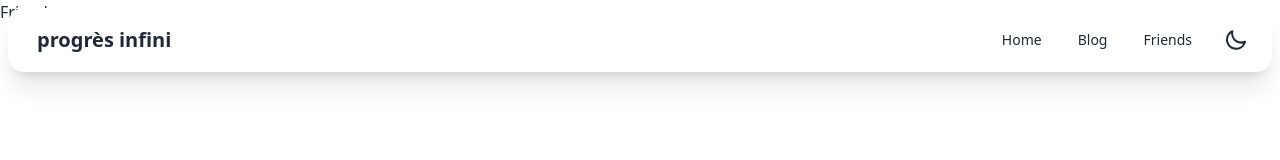
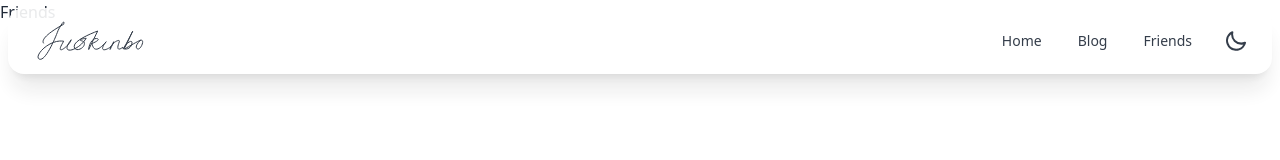
Before and after one commit to Juskinbo/home-juskinbo-react, a React (Vite) app: page /friends in a window 1280 px wide. Shown: the top 160 px of the page. Built offline with nearby package versions, Linux system fonts and the light colour scheme.

Commit message:
fix: separate NavBar from App

```diff
--- a/src/App.jsx
+++ b/src/App.jsx
@@ -1,124 +1,10 @@
-import { useState, useEffect } from 'react'
-import { Link, Outlet } from 'react-router-dom'
-
-const menuList = [
-  {
-    id: 1,
-    title: 'Home',
-    path: '/',
-  },
-  {
-    id: 2,
-    title: 'Blog',
-    path: '/blog',
-  },
-  {
-    id: 3,
-    title: 'Friends',
-    path: '/friends',
-  },
-]
+import NavBar from './components/NavBar'
+import { Outlet } from 'react-router-dom'
 
 function App() {
-  const [isDark, setIsDark] = useState(
-    JSON.parse(
-      localStorage.getItem('isDark')
-        ? localStorage.getItem('isDark')
-        : window.matchMedia('(prefers-color-scheme: dark)').matches
-    )
-  )
-
-  useEffect(() => {
-    localStorage.setItem('isDark', isDark)
-    document.documentElement.setAttribute(
-      'data-theme',
-      isDark ? 'dark' : 'light'
-    )
-  }, [isDark])
-
   return (
     <>
-      <div className='p-2 w-full absolute'>
-        <div className='navbar bg-base-100 shadow-xl w-auto rounded-box'>
-          <div className='flex-1 space-x-1'>
-            <div className='flex-none sm:hidden'>
-              <div className='dropdown'>
-                <label className='btn btn-square swap swap-rotate'>
-                  <input type='checkbox' />
-                  <svg
-                    className='swap-off fill-current'
-                    xmlns='http://www.w3.org/2000/svg'
-                    width='24'
-                    height='24'
-                    viewBox='0 0 512 512'
-                  >
-                    <path d='M64,384H448V341.33H64Zm0-106.67H448V234.67H64ZM64,128v42.67H448V128Z' />
-                  </svg>
-                  <svg
-                    className='swap-on fill-current'
-                    xmlns='http://www.w3.org/2000/svg'
-                    width='24'
-                    height='24'
-                    viewBox='0 0 512 512'
-                  >
-                    <polygon points='400 145.49 366.51 112 256 222.51 145.49 112 112 145.49 222.51 256 112 366.51 145.49 400 256 289.49 366.51 400 400 366.51 289.49 256 400 145.49' />
-                  </svg>
-                </label>
-                <ul
-                  tabIndex={0}
-                  className='menu dropdown-content z-[1] p-2 shadow bg-base-100 rounded-box w-fit mt-4'
-                >
-                  {menuList.map((menu) => {
-                    return (
-                      <li key={menu.id}>
-                        <Link to={menu.path}>{menu.title}</Link>
-                      </li>
-                    )
-                  })}
-                </ul>
-              </div>
-            </div>
-            <div>
-              <Link className='btn btn-ghost text-xl' to='/'>
-                progrès infini
-              </Link>
-            </div>
-          </div>
-
-          <div className='flex-none max-sm:hidden'>
-            <ul className='menu menu-horizontal space-x-1 p-0'>
-              {menuList.map((menu) => {
-                return (
-                  <li key={menu.id}>
-                    <Link to={menu.path}>{menu.title}</Link>
-                  </li>
-                )
-              })}
-            </ul>
-          </div>
-          <label className='swap swap-rotate px-4'>
-            <input
-              type='checkbox'
-              checked={isDark}
-              onChange={() => setIsDark(!isDark)}
-            />
-            <svg
-              className='swap-on fill-current w-6 h-6'
-              xmlns='http://www.w3.org/2000/svg'
-              viewBox='0 0 24 24'
-            >
-              <path d='M5.64,17l-.71.71a1,1,0,0,0,0,1.41,1,1,0,0,0,1.41,0l.71-.71A1,1,0,0,0,5.64,17ZM5,12a1,1,0,0,0-1-1H3a1,1,0,0,0,0,2H4A1,1,0,0,0,5,12Zm7-7a1,1,0,0,0,1-1V3a1,1,0,0,0-2,0V4A1,1,0,0,0,12,5ZM5.64,7.05a1,1,0,0,0,.7.29,1,1,0,0,0,.71-.29,1,1,0,0,0,0-1.41l-.71-.71A1,1,0,0,0,4.93,6.34Zm12,.29a1,1,0,0,0,.7-.29l.71-.71a1,1,0,1,0-1.41-1.41L17,5.64a1,1,0,0,0,0,1.41A1,1,0,0,0,17.66,7.34ZM21,11H20a1,1,0,0,0,0,2h1a1,1,0,0,0,0-2Zm-9,8a1,1,0,0,0-1,1v1a1,1,0,0,0,2,0V20A1,1,0,0,0,12,19ZM18.36,17A1,1,0,0,0,17,18.36l.71.71a1,1,0,0,0,1.41,0,1,1,0,0,0,0-1.41ZM12,6.5A5.5,5.5,0,1,0,17.5,12,5.51,5.51,0,0,0,12,6.5Zm0,9A3.5,3.5,0,1,1,15.5,12,3.5,3.5,0,0,1,12,15.5Z' />
-            </svg>
-            <svg
-              className='swap-off fill-current w-6 h-6'
-              xmlns='http://www.w3.org/2000/svg'
-              viewBox='0 0 24 24'
-            >
-              <path d='M21.64,13a1,1,0,0,0-1.05-.14,8.05,8.05,0,0,1-3.37.73A8.15,8.15,0,0,1,9.08,5.49a8.59,8.59,0,0,1,.25-2A1,1,0,0,0,8,2.36,10.14,10.14,0,1,0,22,14.05,1,1,0,0,0,21.64,13Zm-9.5,6.69A8.14,8.14,0,0,1,7.08,5.22v.27A10.15,10.15,0,0,0,17.22,15.63a9.79,9.79,0,0,0,2.1-.22A8.11,8.11,0,0,1,12.14,19.73Z' />
-            </svg>
-          </label>
-        </div>
-      </div>
+      <NavBar />
       <Outlet />
     </>
   )
--- /dev/null
+++ b/src/components/NavBar.jsx
@@ -0,0 +1,122 @@
+import { useState, useEffect } from 'react'
+import { Link } from 'react-router-dom'
+
+const menuList = [
+  {
+    id: 1,
+    title: 'Home',
+    path: '/',
+  },
+  {
+    id: 2,
+    title: 'Blog',
+    path: '/blog',
+  },
+  {
+    id: 3,
+    title: 'Friends',
+    path: '/friends',
+  },
+]
+
+const NavBar = () => {
+  const [isDark, setIsDark] = useState(
+    JSON.parse(
+      localStorage.getItem('isDark')
+        ? localStorage.getItem('isDark')
+        : window.matchMedia('(prefers-color-scheme: dark)').matches
+    )
+  )
+
+  useEffect(() => {
+    localStorage.setItem('isDark', isDark)
+    document.documentElement.setAttribute(
+      'data-theme',
+      isDark ? 'dark' : 'light'
+    )
+  }, [isDark])
+
+  return (
+    <div className='p-2 w-full absolute opacity-90'>
+      <div className='navbar bg-base-100 shadow-xl w-auto rounded-box'>
+        <div className='flex-1 space-x-1'>
+          <details className='flex-none sm:hidden dropdown'>
+            <summary className='btn btn-square btn-ghost'>
+              <svg
+                className='fill-current'
+                xmlns='http://www.w3.org/2000/svg'
+                width='24'
+                height='24'
+                viewBox='0 0 512 512'
+              >
+                <path d='M64,384H448V341.33H64Zm0-106.67H448V234.67H64ZM64,128v42.67H448V128Z' />
+              </svg>
+            </summary>
+            <ul className='menu dropdown-content z-[1] p-2 shadow bg-base-100 rounded-box w-fit mt-4'>
+              {menuList.map((menu) => {
+                return (
+                  <li key={menu.id}>
+                    <Link to={menu.path}>{menu.title}</Link>
+                  </li>
+                )
+              })}
+            </ul>
+          </details>
+          <div>
+            <Link className='btn btn-ghost text-xl' to='/'>
+              <svg
+                className='logo'
+                width='107'
+                height='39'
+                viewBox='0 0 107 39'
+                fill='none'
+                xmlns='http://www.w3.org/2000/svg'
+              >
+                <path
+                  d='M6.69445 22.2329C4.52778 20.7329 5.49445 14.8329 26.6944 3.23295C27.8944 -2.76705 23.5278 4.73295 21.1944 9.23295C17.3611 19.5663 8.29444 39.8329 2.69444 38.2329C-4.30556 36.2329 11.6944 17.7329 26.6944 20.2329C16.1944 37.2329 32.6944 24.7329 34.1944 18.7329C21.1944 35.2329 41.6944 30.2329 49.1944 17.2329C36.6944 19.2329 47 19.5 47.1944 21.2329C49.1944 27.2329 37.1944 32.2329 37.1944 25.2329C37.1944 19.6329 52.8611 13 60.6944 10L51.6944 28.5C51.746 24.5851 54.7011 17.1454 59.5 17.5C61.4556 17.6857 63.5737 18.9204 55 22.5C56.3737 29.23 59.9354 31.5719 69.1944 20.7329C58.1944 34.2329 75.6944 28.2329 76.6944 20.7329C74.2944 26.3329 73.2603 28.3333 73.0937 28.5C73.0937 22.4223 83.8992 16.6201 82.2307 21C79.0307 29.4 81.8315 29.2329 85.8315 26.2329C85.8315 26.7329 85.8944 28 86.6944 28C87.4944 28 92.8611 16.0663 95.6944 10.2329L86.6944 27.7329C87.5 23.5 95.4632 17.3679 95 22C94.5 27 90 28.5 87.5 28C92.1667 25.3333 101.1 20.0294 103.5 19.2294C96.7 25.6294 99.7082 28.4062 101.5 28C104.548 27.309 108.5 17 103 19.4239'
+                  stroke='currentColor'
+                  strokeLinecap='round'
+                  strokeLinejoin='round'
+                />
+              </svg>
+            </Link>
+          </div>
+        </div>
+        <div className='flex-none max-sm:hidden'>
+          <ul className='menu menu-horizontal space-x-1 p-0'>
+            {menuList.map((menu) => {
+              return (
+                <li key={menu.id}>
+                  <Link to={menu.path}>{menu.title}</Link>
+                </li>
+              )
+            })}
+          </ul>
+        </div>
+        <label className='swap swap-rotate px-4'>
+          <input
+            type='checkbox'
+            checked={isDark}
+            onChange={() => setIsDark(!isDark)}
+          />
+          <svg
+            className='swap-on fill-current w-6 h-6'
+            xmlns='http://www.w3.org/2000/svg'
+            viewBox='0 0 24 24'
+          >
+            <path d='M5.64,17l-.71.71a1,1,0,0,0,0,1.41,1,1,0,0,0,1.41,0l.71-.71A1,1,0,0,0,5.64,17ZM5,12a1,1,0,0,0-1-1H3a1,1,0,0,0,0,2H4A1,1,0,0,0,5,12Zm7-7a1,1,0,0,0,1-1V3a1,1,0,0,0-2,0V4A1,1,0,0,0,12,5ZM5.64,7.05a1,1,0,0,0,.7.29,1,1,0,0,0,.71-.29,1,1,0,0,0,0-1.41l-.71-.71A1,1,0,0,0,4.93,6.34Zm12,.29a1,1,0,0,0,.7-.29l.71-.71a1,1,0,1,0-1.41-1.41L17,5.64a1,1,0,0,0,0,1.41A1,1,0,0,0,17.66,7.34ZM21,11H20a1,1,0,0,0,0,2h1a1,1,0,0,0,0-2Zm-9,8a1,1,0,0,0-1,1v1a1,1,0,0,0,2,0V20A1,1,0,0,0,12,19ZM18.36,17A1,1,0,0,0,17,18.36l.71.71a1,1,0,0,0,1.41,0,1,1,0,0,0,0-1.41ZM12,6.5A5.5,5.5,0,1,0,17.5,12,5.51,5.51,0,0,0,12,6.5Zm0,9A3.5,3.5,0,1,1,15.5,12,3.5,3.5,0,0,1,12,15.5Z' />
+          </svg>
+          <svg
+            className='swap-off fill-current w-6 h-6'
+            xmlns='http://www.w3.org/2000/svg'
+            viewBox='0 0 24 24'
+          >
+            <path d='M21.64,13a1,1,0,0,0-1.05-.14,8.05,8.05,0,0,1-3.37.73A8.15,8.15,0,0,1,9.08,5.49a8.59,8.59,0,0,1,.25-2A1,1,0,0,0,8,2.36,10.14,10.14,0,1,0,22,14.05,1,1,0,0,0,21.64,13Zm-9.5,6.69A8.14,8.14,0,0,1,7.08,5.22v.27A10.15,10.15,0,0,0,17.22,15.63a9.79,9.79,0,0,0,2.1-.22A8.11,8.11,0,0,1,12.14,19.73Z' />
+          </svg>
+        </label>
+      </div>
+    </div>
+  )
+}
+
+export default NavBar
```
